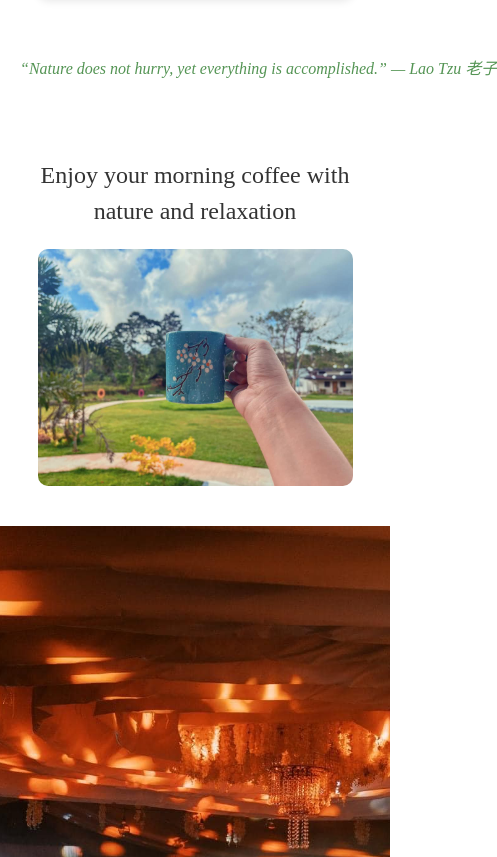
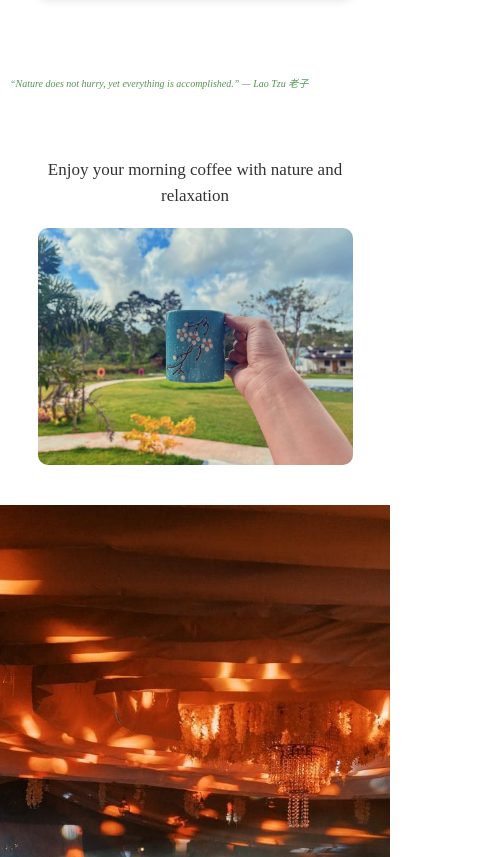
Before and after one commit to swaghero1/Villa-Pablea-Mountain-Resort.ae, a plain HTML site: page index.html in a window 390 px wide. Shown: the part 2940-3797 px from the top of the page, 497 px wide, since content can reach past the window. Drawn offline with nearby package versions, Linux system fonts and the light colour scheme.

Commit message:
Adding Responsiveness to gallery quote

```diff
--- a/index.html
+++ b/index.html
@@ -321,10 +321,30 @@
   font-style: italic;
   font-family: "Times New Roman", serif;
   color: #2a7a2a; /* Green shade */
-  font-size: 16px;
+  font-size: 14px;
   white-space: nowrap; /* Prevent line breaks */
   user-select: none;
   opacity: 0.8;
+}
+
+/* Responsive Adjustments */
+@media (max-width: 768px) {
+  .gallery-quote {
+    font-size: 12px; /* Slightly smaller for tablets */
+    left: 15px; /* Adjust positioning */
+    bottom: 15px;
+  }
+}
+
+@media (max-width: 480px) {
+  .gallery-quote {
+    font-size: 10px; /* Smaller for mobile */
+    left: 10px;
+    bottom: 10px;
+    text-align: center; /* Center for very small screens */
+    white-space: normal; /* Allow wrapping on smaller screens */
+    max-width: 80%; /* Prevent overflow issues */
+  }
 }
 
 
@@ -413,7 +433,7 @@
   .coffee-text {
     padding-right: 0;
     margin-bottom: 20px;
-    font-size: 24px;
+    font-size: 17px;
   }
   .coffee-img {
     max-height: 250px;
```
